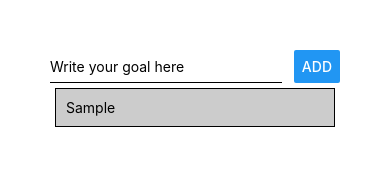
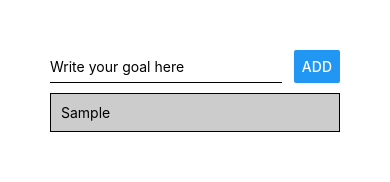
Before and after one commit to arishuynhvan/learnRNExpo, a React Native app: screen / in a window 390 px wide. Both pictures are taken after typing "Sample" into the empty fields and a click on the button "ADD". Shown: the top 182 px of the page. Built offline with nearby package versions, Linux system fonts and the light colour scheme.

Commit message:
Add keyExtractor for Flatlist

```diff
--- a/App.js
+++ b/App.js
@@ -1,5 +1,13 @@
 import React, { useState } from "react";
-import { StyleSheet, Text, View, TextInput, Button } from "react-native";
+import {
+  StyleSheet,
+  Text,
+  View,
+  TextInput,
+  Button,
+  ScrollView,
+  FlatList,
+} from "react-native";
 
 export default function App() {
   const [enteredGoal, setEnteredGoal] = useState("");
@@ -9,7 +17,7 @@ export default function App() {
     setEnteredGoal(enteredText);
   };
   const addGoalHandler = () => {
-    setGoalList((goalList) => [...goalList, enteredGoal]);
+    setGoalList((goalList) => [...goalList, {abc:Math.random().toString(), value:enteredGoal}]);
     setEnteredGoal("");
   };
 
@@ -24,13 +32,15 @@ export default function App() {
         />
         <Button title="ADD" onPress={addGoalHandler} />
       </View>
-      <View>
-        {goalList.map((goal, index) => (
-          <View style={styles.goalListItem} key={index}>
-            <Text>{goal}</Text>
+      <FlatList
+        keyExtractor = {(item, index) => item.abc}
+        data={goalList}
+        renderItem={(itemData) => (
+          <View style={styles.goalListItem}>
+            <Text>{itemData.item.value}</Text>
           </View>
-        ))}
-      </View>
+        )}
+      ></FlatList>
     </View>
   );
 }
@@ -52,9 +62,9 @@ const styles = StyleSheet.create({
   },
   goalListItem: {
     padding: 10,
-    margin: 5,
-    backgroundColor:'#ccc',
-    borderColor:'black',
-    borderWidth:1
+    marginTop: 10,
+    backgroundColor: "#ccc",
+    borderColor: "black",
+    borderWidth: 1,
   },
 });
```
Also changed, not shown: 1 other file (tests, documents, lock files or other folders).
